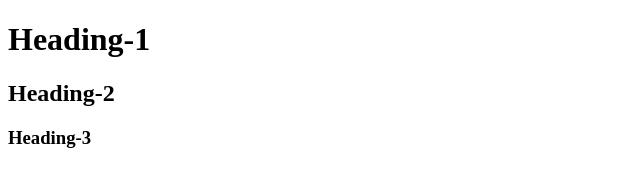
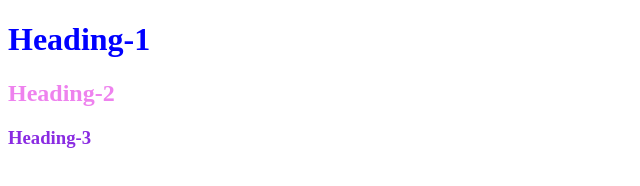
Before and after one commit to ravinl/react, a plain HTML site: page index.html in a window 1280 px wide. Shown: the whole page, without its empty margins (0-640 px from the left). Drawn offline with nearby package versions, Linux system fonts and the light colour scheme.

Commit message:
Added: color to sibling elements created

```diff
--- a/index.css
+++ b/index.css
@@ -1,3 +1,15 @@
 #heading {
     color: red;
 }
+
+#h1 {
+    color: blue;
+}
+
+#h2 {
+    color: violet;
+}
+
+#h3 {
+    color: blueviolet;
+}
```
